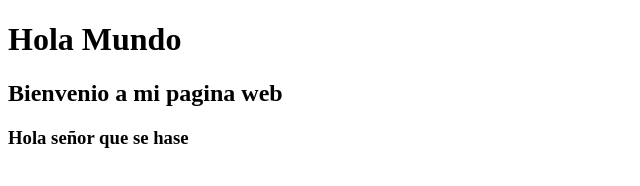
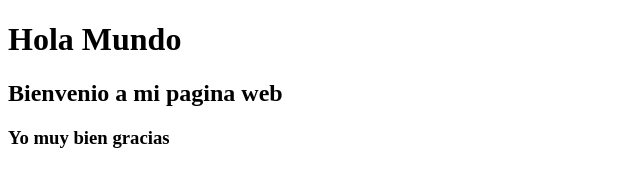
Before and after one commit to Navasco1111/prueba-web, a plain HTML site: page index.html in a window 1280 px wide. Shown: the full height of the page, 0-640 px from the left. Drawn offline with Linux system fonts and the light colour scheme.

Commit message:
Cambiando las frases mi loco
Holaaaaaaaaaaaaaaaaaaaa

```diff
--- a/index.html
+++ b/index.html
@@ -7,6 +7,6 @@
 <body>
 	<h1>Hola Mundo</h1>
 	<h2>Bienvenio a mi pagina web</h2>
-	<h3>Hola señor que se hase</h3>
+	<h3>Yo muy bien gracias</h3>
 </body>
 </html>
```
